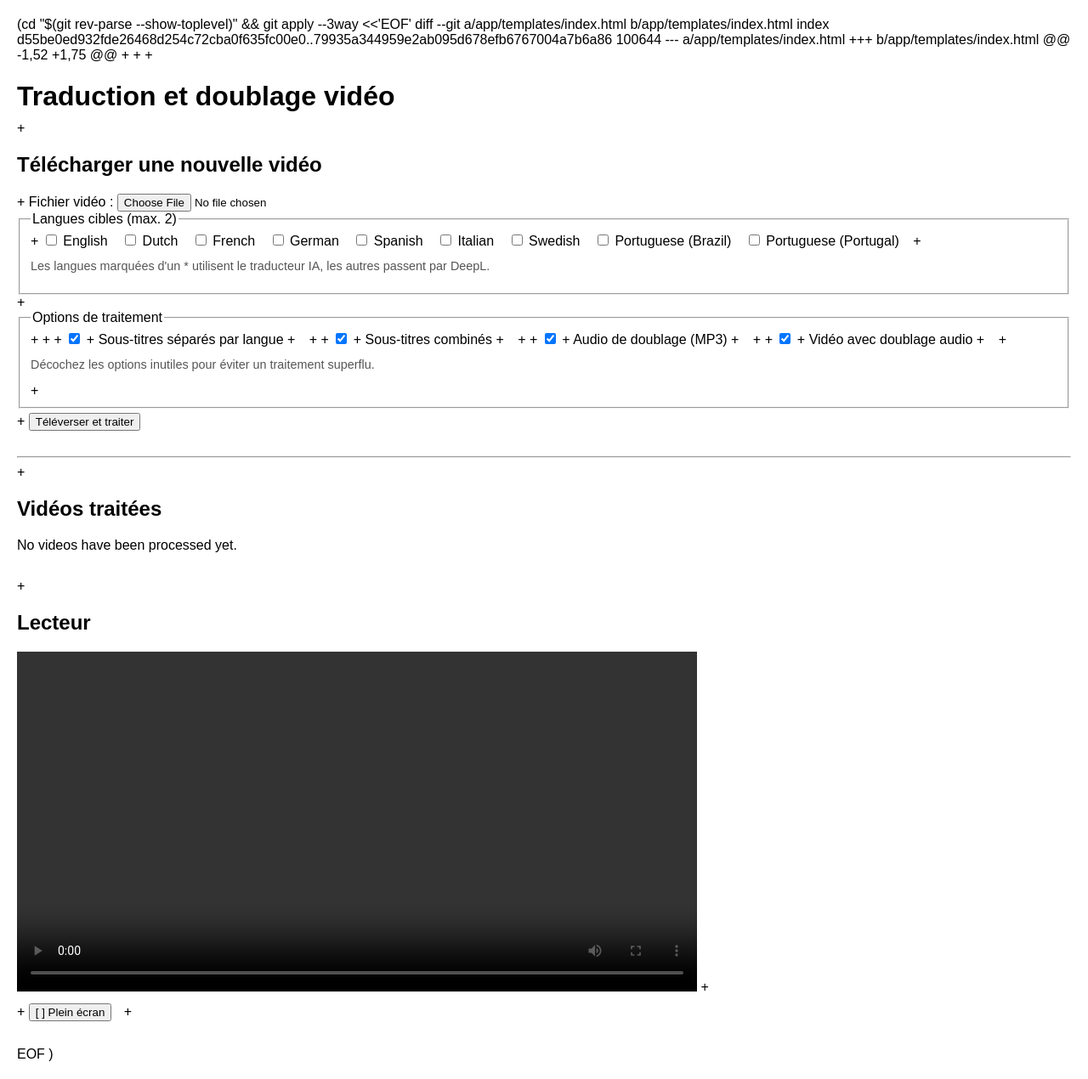
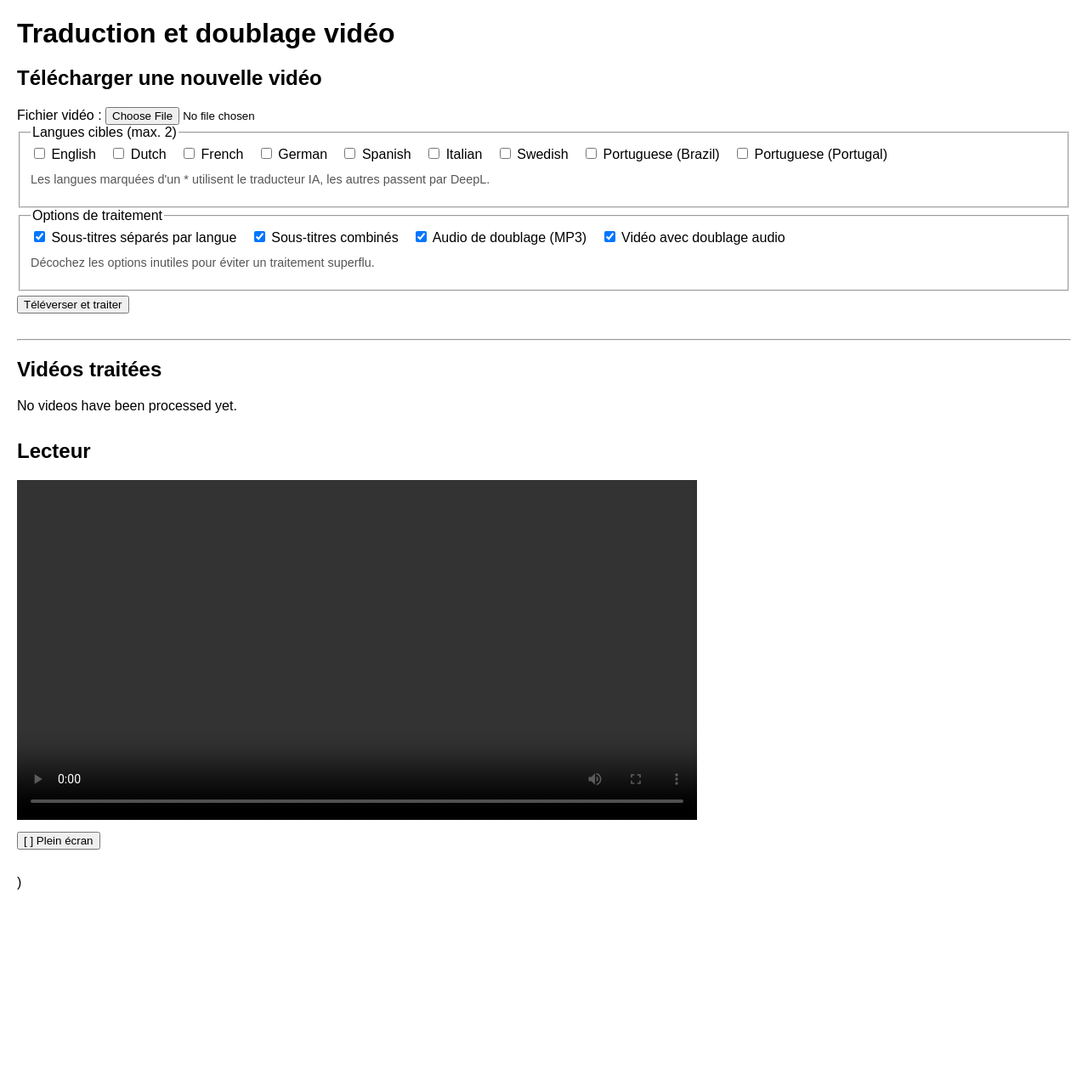
Before and after one commit to KaatCAIBXL/video-translator, a FastAPI app: page / in a window 1280 px wide. Shown: the whole page at 85% size. After the commit the page ends 1047 px from the top, so only its background shows below. Run offline with FastAPI, Linux system fonts and the light colour scheme; data that the repository does not hold is empty.

Commit message:
Update index.html

```diff
--- a/app/templates/index.html
+++ b/app/templates/index.html
@@ -1,56 +1,50 @@
- (cd "$(git rev-parse --show-toplevel)" && git apply --3way <<'EOF'
-diff --git a/app/templates/index.html b/app/templates/index.html
-index d55be0ed932fde26468d254c72cba0f635fc00e0..79935a344959e2ab095d678efb6767004a7b6a86 100644
---- a/app/templates/index.html
-+++ b/app/templates/index.html
-@@ -1,52 +1,75 @@
  <!DOCTYPE html>
-+<html lang="fr">
+<html lang="fr">
  <head>
      <meta charset="UTF-8">
-+    <title>Traduction et doublage vidéo</title>
+     <title>Traduction et doublage vidéo</title>
      <link rel="stylesheet" href="/static/style.css">
  </head>
  <body>
-+<h1>Traduction et doublage vidéo</h1>
+ <h1>Traduction et doublage vidéo</h1>
 
  <section id="upload">
-+    <h2>Télécharger une nouvelle vidéo</h2>
+     <h2>Télécharger une nouvelle vidéo</h2>
      <form id="upload-form">
-+        <label>Fichier vidéo :
+         <label>Fichier vidéo :
              <input type="file" name="file" accept="video/*" required>
          </label>
          <fieldset>
-+            <legend>Langues cibles (max. 2)</legend>
+             <legend>Langues cibles (max. 2)</legend>
              {% for lang in available_languages %}
              <label>
                  <input type="checkbox" name="languages" value="{{ lang.code }}">
                  {{ lang.label }}{% if lang.provider == "ai" %}*{% endif %}
              </label>
              {% endfor %}
-+            <p class="language-hint">Les langues marquées d'un * utilisent le traducteur IA, les autres passent par DeepL.</p>
+             <p class="language-hint">Les langues marquées d'un * utilisent le traducteur IA, les autres passent par DeepL.</p>
          </fieldset>
-+        <fieldset>
-+            <legend>Options de traitement</legend>
-+            <label>
-+                <input type="checkbox" name="process_options" value="subs_per_language" checked>
-+                Sous-titres séparés par langue
-+            </label>
-+            <label>
-+                <input type="checkbox" name="process_options" value="subs_combined" checked>
-+                Sous-titres combinés
-+            </label>
-+            <label>
-+                <input type="checkbox" name="process_options" value="dub_audio" checked>
-+                Audio de doublage (MP3)
-+            </label>
-+            <label>
-+                <input type="checkbox" name="process_options" value="dub_video" checked>
-+                Vidéo avec doublage audio
-+            </label>
-+            <p class="language-hint">Décochez les options inutiles pour éviter un traitement superflu.</p>
-+        </fieldset>
-+        <button type="submit">Téléverser et traiter</button>
+         <fieldset>
+             <legend>Options de traitement</legend>
+             <label>
+                 <input type="checkbox" name="process_options" value="subs_per_language" checked>
+                 Sous-titres séparés par langue
+             </label>
+             <label>
+                 <input type="checkbox" name="process_options" value="subs_combined" checked>
+                 Sous-titres combinés
+             </label>
+             <label>
+                 <input type="checkbox" name="process_options" value="dub_audio" checked>
+                 Audio de doublage (MP3)
+             </label>
+             <label>
+                 <input type="checkbox" name="process_options" value="dub_video" checked>
+                 Vidéo avec doublage audio
+             </label>
+             <p class="language-hint">Décochez les options inutiles pour éviter un traitement superflu.</p>
+         </fieldset>
+         <button type="submit">Téléverser et traiter</button>
      </form>
      <div id="upload-status"></div>
  </section>
@@ -58,21 +52,21 @@ index d55be0ed932fde26468d254c72cba0f635fc00e0..79935a344959e2ab095d678efb676700
  <hr>
 
  <section id="library">
-+    <h2>Vidéos traitées</h2>
+     <h2>Vidéos traitées</h2>
      <div id="video-list"></div>
  </section>
 
  <section id="player">
-+    <h2>Lecteur</h2>
+     <h2>Lecteur</h2>
      <div id="video-container">
          <video id="video-player" controls width="800">
-+            Votre navigateur ne supporte pas la balise vidéo.
+             Votre navigateur ne supporte pas la balise vidéo.
          </video>
          <div id="subtitle-overlay" class="hidden"></div>
      </div>
-+    <div id="player-actions">
-+        <button type="button" id="fullscreen-button">[ ] Plein écran</button>
-+    </div>
+     <div id="player-actions">
+         <button type="button" id="fullscreen-button">[ ] Plein écran</button>
+     </div>
      <div id="player-info"></div>
  </section>
 
@@ -80,5 +74,4 @@ index d55be0ed932fde26468d254c72cba0f635fc00e0..79935a344959e2ab095d678efb676700
  </body>
  </html>
 
-EOF
 )
```
